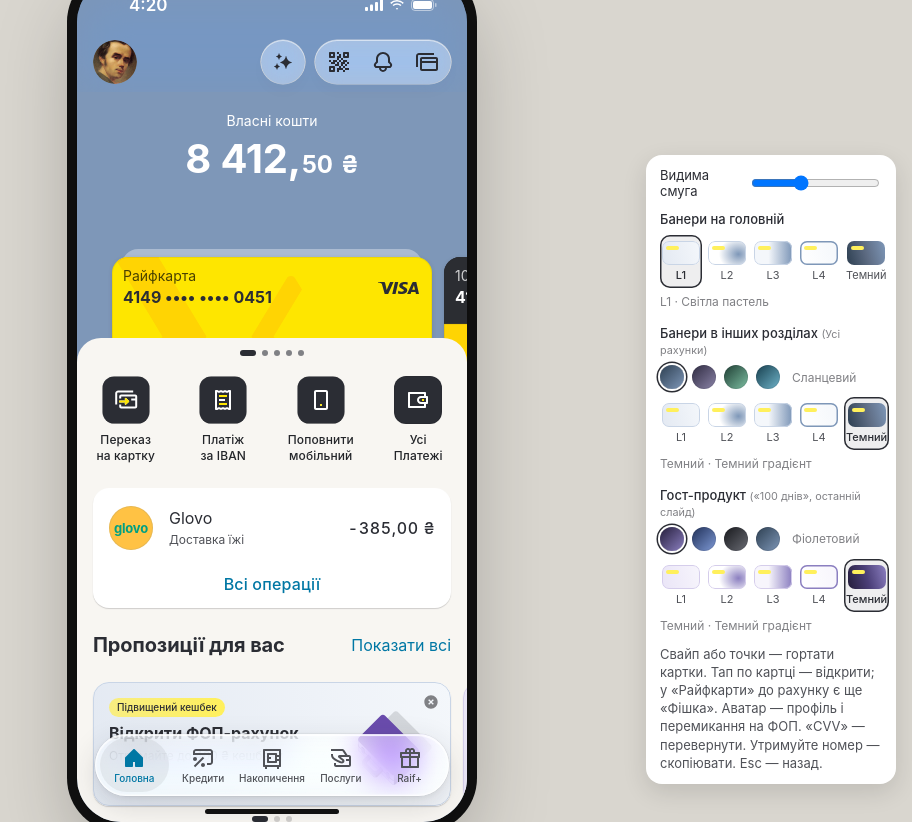
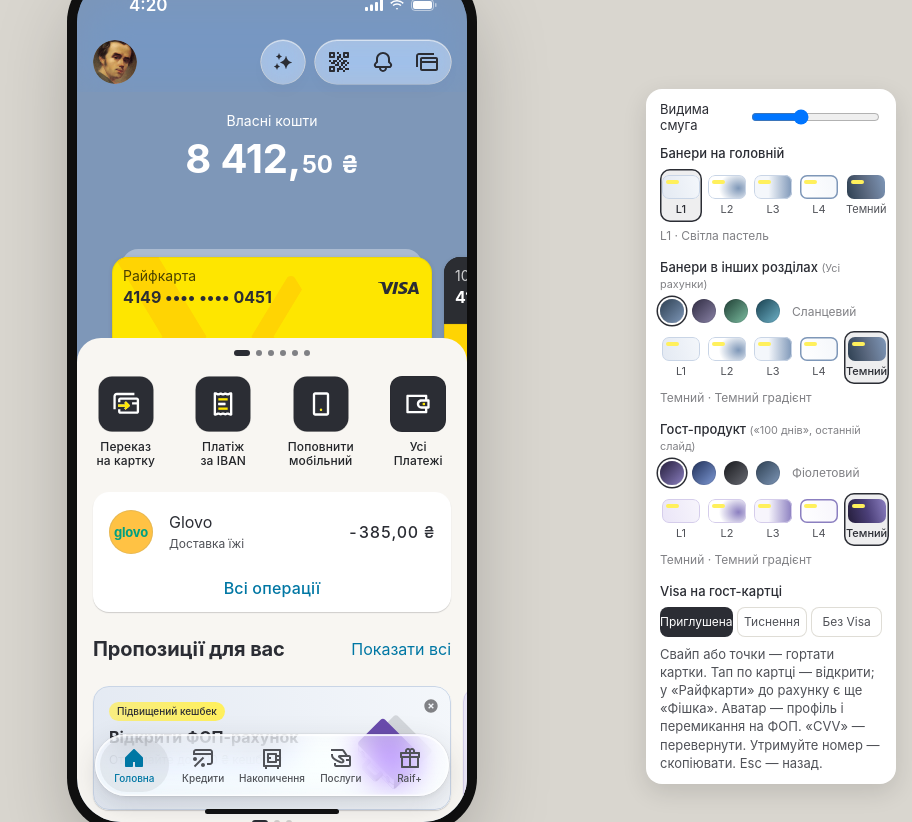
Before and after one commit to grizhbovskiy/ua-workspace-design, a plain HTML site: page prototypes/home-card/index.html in a window 1280 px wide. Shown: the whole page, without its empty margins (368-1280 px from the left). Drawn offline with Linux system fonts and the light colour scheme; a web font is replaced by a local one.

Commit message:
EUR currency card with its own quick actions, 56px quick actions, blank ghost card with switchable Visa treatment, normal header text
Co-Authored-By: Claude Opus 5.5 <noreply@anthropic.com>
Claude-Session: https://claude.ai/code/session_01QVQuj3NZDjydh1uJmjoHnu

```diff
--- a/prototypes/home-card/index.html
+++ b/prototypes/home-card/index.html
@@ -222,6 +222,13 @@
   .acct.blue .side { color: var(--tint-primary); }
   .acct.blue .sub { color: var(--tint-secondary); }
   .yellow .side { background: var(--surface-accent); color: var(--tint-primary); }
+  /* EUR currency card: logo, "EUR" and Visa are part of the art; number sits on a dark chip like in Figma 5742:119118 */
+  .eur .side { background: var(--surface-accent); color: var(--tint-primary); }
+  .eur .c-name, .eur .visa { display: none; }
+  .eur .c-head { top: 46px; }
+  .eur .c-mask { display: inline-block; padding: 2px 8px; border-radius: 4px; background: rgba(0,0,0,.55); -webkit-backdrop-filter: blur(8px); backdrop-filter: blur(8px); color: #fff; }
+  .eur .pan, .eur .date, .eur .cvv-big, .eur .warn { color: var(--tint-primary); }
+  .eur .front .pill, .eur .back-side .pill { background: rgba(43,45,52,.12); color: var(--tint-primary); }
   .yellow .graphic { position: absolute; left: -6px; top: -37px; width: 196px; height: 233px; }
   .yellow .sub { color: #4A4200; }
   .dark .side { background: var(--surface-inverted); color: #fff; }
@@ -461,10 +468,12 @@
 
   /* Quick actions (Button / Icon + Text) */
   .quick { display: flex; padding-bottom: 8px; }
-  .quick button { flex: 1 0 0; display: flex; flex-direction: column; align-items: center; gap: 8px; padding: 8px; min-height: 100px; }
-  .quick .lbl { font-size: 12px; line-height: 16px; font-weight: 500; letter-spacing: .12px; color: #232529; text-align: center; }
-  .qa-dark { position: relative; width: 48px; height: 48px; border-radius: 12px; background: var(--surface-inverted); border: 1px solid rgba(19,20,22,.08); }
-  .qa-dark img { position: absolute; left: 11px; top: 11px; }
+  /* Quick actions: 56×56 buttons, 28px icons (Figma Quick Actions Bar) */
+  .quick button { flex: 1 0 0; display: flex; flex-direction: column; align-items: center; gap: 8px; padding: 8px; min-height: 108px; }
+  .quick button > img { width: 56px; height: 56px; }
+  .quick .lbl { font-size: 12px; line-height: 14px; font-weight: 500; letter-spacing: .12px; color: #232529; text-align: center; }
+  .qa-dark { position: relative; width: 56px; height: 56px; flex: none; border-radius: 12px; background: var(--surface-inverted); border: 1px solid rgba(19,20,22,.08); }
+  .qa-dark img { position: absolute; left: 13px; top: 13px; width: 28px; height: 28px; }
 
   /* Widget */
   .widget { padding: 8px 16px; }
@@ -521,8 +530,15 @@
   .bn-x img { filter: brightness(0) invert(1); opacity: .7; }
   .bn.gone { opacity: 0; transform: scale(.94); }
   /* ===== Ghost product (pre-approved 100-days card) ===== */
-  .is-ghost .balance .amount { color: var(--tint-tertiary); }
-  .is-ghost .balance .label { color: var(--tint-secondary); }
+  /* Ghost card face: blank card, no name/number/date; Visa treatment is switchable in the controls panel */
+  .ghost-card .c-head > div, .ghost-card .pan, .ghost-card .c-bottom { display: none; }
+  .ghost-card .c-head { justify-content: flex-end; }
+  .ghost-card .side { background: #1E1F24; }
+  .ghost-card .band { background: #8C7A00; }
+  .ghost-card .shade { background: rgba(0,0,0,.25); }
+  [data-gvisa="muted"] .ghost-card .visa { opacity: .35; }
+  [data-gvisa="emboss"] .ghost-card .visa { filter: brightness(0) invert(1) opacity(.16) drop-shadow(0 1px 0 rgba(255,255,255,.25)) drop-shadow(0 -1px 0 rgba(0,0,0,.6)); }
+  [data-gvisa="none"] .ghost-card .visa { display: none; }
   .is-ghost .quick, .is-ghost .tx-widget, .is-ghost #bnWrap { display: none; }
   .gh-wrap { display: none; overflow: hidden; transition: height .4s var(--ease), opacity .3s; }
   .is-ghost .gh-wrap { display: block; }
@@ -640,6 +656,9 @@
   .controls label { display: flex; align-items: center; gap: 8px; justify-content: space-between; }
   .controls p { margin: 0; color: var(--tint-secondary); line-height: 1.4; }
   .controls .c-ttl { font-weight: 500; margin-top: 4px; }
+  .seg { display: flex; gap: 4px; }
+  .seg button { flex: 1; height: 30px; border-radius: 8px; font-size: 12px; color: var(--tint-secondary); box-shadow: inset 0 0 0 1px rgba(156,150,127,.32); }
+  .seg button.on { background: var(--tint-primary); color: #fff; box-shadow: none; }
   .controls .c-ttl small { font-weight: 400; color: var(--tint-tertiary); }
   .bn-styles { display: grid; grid-template-columns: repeat(5, 1fr); gap: 4px; }
   .bn-styles button { display: grid; justify-items: center; gap: 4px; padding: 6px 2px; border-radius: 10px; font-size: 11px; line-height: 13px; color: var(--tint-secondary); }
@@ -697,7 +716,7 @@
   <div class="scroller" id="scroller"><div class="page">
   <div class="balance" id="balance" aria-label="Власні кошти 8 412,50 гривень">
     <div class="label" id="balLabel" aria-hidden="true">Власні кошти</div>
-    <div class="amount" aria-hidden="true"><span class="int" id="balInt">8 412</span><span class="comma">,</span><span class="dec" id="balDec">50</span><span class="cur">₴</span></div>
+    <div class="amount" aria-hidden="true"><span class="int" id="balInt">8 412</span><span class="comma">,</span><span class="dec" id="balDec">50</span><span class="cur" id="balCur">₴</span></div>
   </div>
 
   <button class="activate-pill js-activate" aria-label="Активувати картку, закінчується на 4410">
@@ -721,11 +740,11 @@
 
       </div></div>
 
-      <div class="quick">
-        <button><img src="assets/qa-transfer.svg" width="48" height="48" alt=""><span class="lbl">Переказ<br>на картку</span></button>
-        <button><img src="assets/qa-iban.svg" width="48" height="48" alt=""><span class="lbl">Платіж<br>за IBAN</span></button>
-        <button><img src="assets/qa-mobile.svg" width="48" height="48" alt=""><span class="lbl">Поповнити мобільний</span></button>
-        <button><span class="qa-dark"><img src="assets/qa-wallet-icon.svg" width="24" height="24" alt=""></span><span class="lbl">Усі<br>Платежі</span></button>
+      <div class="quick" id="quick" data-set="uah">
+        <button><img src="assets/qa-transfer.svg" width="56" height="56" alt=""><span class="lbl">Переказ<br>на картку</span></button>
+        <button><img src="assets/qa-iban.svg" width="56" height="56" alt=""><span class="lbl">Платіж<br>за IBAN</span></button>
+        <button><img src="assets/qa-mobile.svg" width="56" height="56" alt=""><span class="lbl">Поповнити мобільний</span></button>
+        <button><span class="qa-dark"><img src="assets/qa-wallet-icon.svg" width="28" height="28" alt=""></span><span class="lbl">Усі<br>Платежі</span></button>
       </div>
 
       <div class="widget tx-widget"><div class="w-wrap">
@@ -996,6 +1015,8 @@
   <div class="c-ttl">Гост-продукт <small>(«100 днів», останній слайд)</small></div>
   <div class="bn-colors" id="ghColors"></div>
   <div class="bn-styles" data-target="ghost"></div>
+  <div class="c-ttl">Visa на гост-картці</div>
+  <div class="seg" id="gVisa"><button data-v="muted">Приглушена</button><button data-v="emboss">Тиснення</button><button data-v="none">Без Visa</button></div>
   <p>Свайп або точки — гортати картки. Тап по картці — відкрити; у «Райфкарти» до рахунку є ще «Фішка». Аватар — профіль і перемикання на ФОП. «CVV» — перевернути. Утримуйте номер — скопіювати. Esc — назад.</p>
 </div>
 
@@ -1029,8 +1050,13 @@
         bg: '#6C8FBF', label: 'Залишок на рахунку', value: 23870.15,
         tx: { name: 'Переказ на рахунок', cat: 'Поповнення', amount: '+5 000,00 ₴', logo: 'ic-bank.svg', bg: '#EEE8CD' },
         title: 'UA58 **** 72214', iban: 'UA58 3808 0500 0000 0026 2058 7221 4' },
-      // Ghost product: pre-approved "100 днів" credit card, not opened yet (darkened card, approved limit, open-card CTA)
-      { key: 'ghost', ghost: true, skin: 'by light', img: 'card-100.png', shade: true, name: '100 днів', pan: ['4149', '4997', '2210', '5731'], date: '11/29', cvv: '000',
+      // Currency card (Figma App 2026 5742:119115): own quick actions — transfer, exchange, all payments
+      { key: 'eur', skin: 'eur light', img: 'card-eur-bg.png', name: 'Райфкарта EUR', pan: ['6759', '1204', '3318', '9866'], date: '11/28', cvv: '614', cur: '€', qa: 'fx',
+        bg: '#6B86A8', label: 'Власні кошти', value: 1200,
+        tx: { name: 'Westside Market', cat: '12.02.26 Кафе та ресторани', amount: '-50,00 €', logo: 'tx-restaurant.svg', bg: '#E9E1FC' },
+        title: 'UA73 **** 98662', iban: 'UA73 3808 0500 0000 0026 2073 9866 2' },
+      // Ghost product: pre-approved "100 днів" credit card, not opened yet (blank darkened card, approved limit, open-card CTA)
+      { key: 'ghost', ghost: true, skin: 'by light', shade: true, name: '100 днів', pan: ['4149', '4997', '2210', '5731'], date: '11/29', cvv: '000',
         bg: '#5A72AA', label: 'Пільговий період до 100 днів', value: 200000,
         title: 'Кредитна картка «100 днів»', iban: '' }
     ],
@@ -1062,6 +1088,7 @@
     const sk = c.skin.split(' ')[0];
     let h = '';
     if (c.img) h += '<img class="bgimg" src="assets/' + c.img + '" alt="">';
+    if (c.ghost) h += '<div class="band"></div>';
     if (c.shade) h += '<div class="shade"></div>';
     if (sk === 'yellow') h += '<img class="graphic" src="assets/card-graphic.svg" width="196" height="233" alt="">';
     return h;
@@ -1086,7 +1113,7 @@
   }
   function makeCard(c, cls) {
     const el = document.createElement('div');
-    el.className = 'card ' + c.skin + (c.extra ? ' acct-multi' : '') + (cls ? ' ' + cls : '');
+    el.className = 'card ' + c.skin + (c.extra ? ' acct-multi' : '') + (c.ghost ? ' ghost-card' : '') + (cls ? ' ' + cls : '');
     el.setAttribute('role', 'button');
     el.tabIndex = 0;
     el.setAttribute('aria-label', c.kind === 'account' ? c.name : c.name + ', картка закінчується на ' + c.pan[3]);
@@ -1124,7 +1151,7 @@
     if (key === balKey) return;
     balKey = key;
     const f = fmt(c.value);
-    document.getElementById('balance').setAttribute('aria-label', c.label + ' ' + f[0] + ',' + f[1] + ' гривень');
+    document.getElementById('balance').setAttribute('aria-label', c.label + ' ' + f[0] + ',' + f[1] + (c.cur === '€' ? ' євро' : ' гривень'));
     if (shownBal === null) { shownBal = c.value; balLabel.textContent = c.label; paint(c.value); return; }
     if (balLabel.textContent !== c.label) {
       balLabel.classList.add('swap');
@@ -1192,6 +1219,10 @@
     }
     if (c.credit) document.getElementById('credLimit').textContent = 'Поточний ліміт ' + c.credit;
     document.getElementById('activateText').textContent = c.ghost ? 'Відкрити кредитну картку' : 'Активувати картку';
+    document.getElementById('balCur').textContent = c.cur || '₴';
+    // Quick actions depend on the card: currency cards get transfer / exchange / all payments
+    const qaSet = c.qa || 'uah';
+    if (quick.dataset.set !== qaSet) { quick.innerHTML = QA_SETS[qaSet]; quick.dataset.set = qaSet; }
     setBalance();
   }
   function toast(text) {
@@ -1265,6 +1296,13 @@
     state.flipped = !state.flipped;
     render();
   }
+  const quick = document.getElementById('quick');
+  const QA_SETS = {
+    uah: quick.innerHTML,
+    fx: '<button><span class="qa-dark"><img src="assets/qa2-card.svg" width="28" height="28" alt=""></span><span class="lbl">Переказати<br>на картку</span></button>' +
+        '<button><span class="qa-dark"><img src="assets/qa2-exch.svg" width="28" height="28" alt=""></span><span class="lbl">Обміняти<br>валюту</span></button>' +
+        '<button><span class="qa-dark"><img src="assets/qa2-wallet.svg" width="28" height="28" alt=""></span><span class="lbl">Усі<br>платежі</span></button>'
+  };
   const ghostFlow = () => toast('Оформлення кредитної картки «100 днів» — наступний крок');
   function activate() {
     const c = cur();
@@ -1722,6 +1760,17 @@
   let ghC = bnQS.get('gcolor');
   if (!ghC) { try { ghC = localStorage.getItem('rbua-ghost-color'); } catch (e) {} }
   setGhostColor(GH_COLORS.some((x) => x.id === ghC) ? ghC : 'violet');
+  // Visa treatment on the ghost card
+  const gVisa = document.getElementById('gVisa');
+  const setGVisa = (v) => {
+    phone.dataset.gvisa = v;
+    gVisa.querySelectorAll('button').forEach((b) => b.classList.toggle('on', b.dataset.v === v));
+    try { localStorage.setItem('rbua-ghost-visa', v); } catch (e) {}
+  };
+  gVisa.addEventListener('click', (e) => { const b = e.target.closest('button'); if (b) setGVisa(b.dataset.v); });
+  let gv = bnQS.get('gvisa');
+  if (!gv) { try { gv = localStorage.getItem('rbua-ghost-visa'); } catch (e) {} }
+  setGVisa(['muted', 'emboss', 'none'].includes(gv) ? gv : 'muted');
   Object.entries(BN_TARGETS).forEach(([t, c]) => {
     let v = bnQS.get(c.param);
     if (!v) { try { v = localStorage.getItem(c.key); } catch (e) {} }
```
Also changed, not shown: prototypes/home-card/assets/card-eur-bg.png (added), prototypes/home-card/assets/qa2-card.svg (added), prototypes/home-card/assets/qa2-exch.svg (added), prototypes/home-card/assets/qa2-wallet.svg (added), prototypes/home-card/assets/tx-restaurant.svg (added), prototypes/home-card/assets/tx-sq-violet.svg (added).
